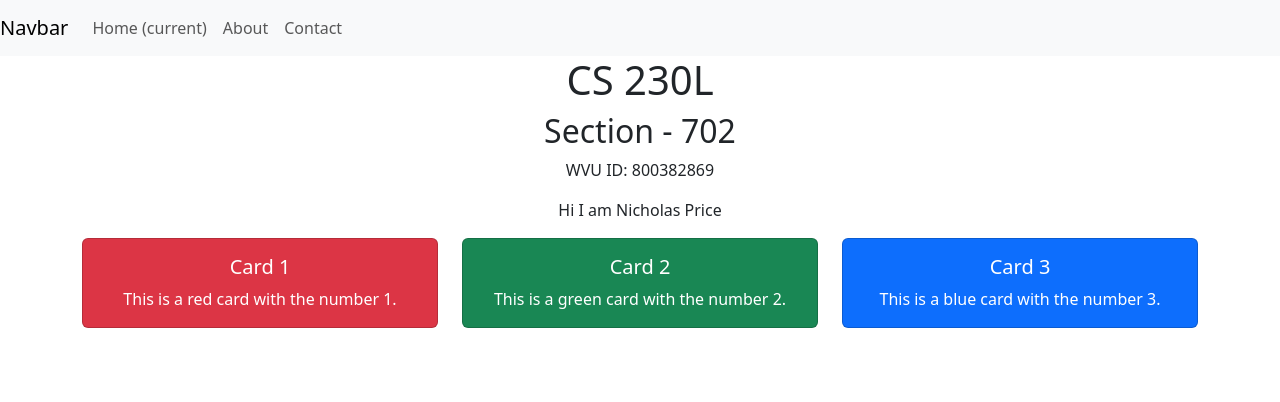
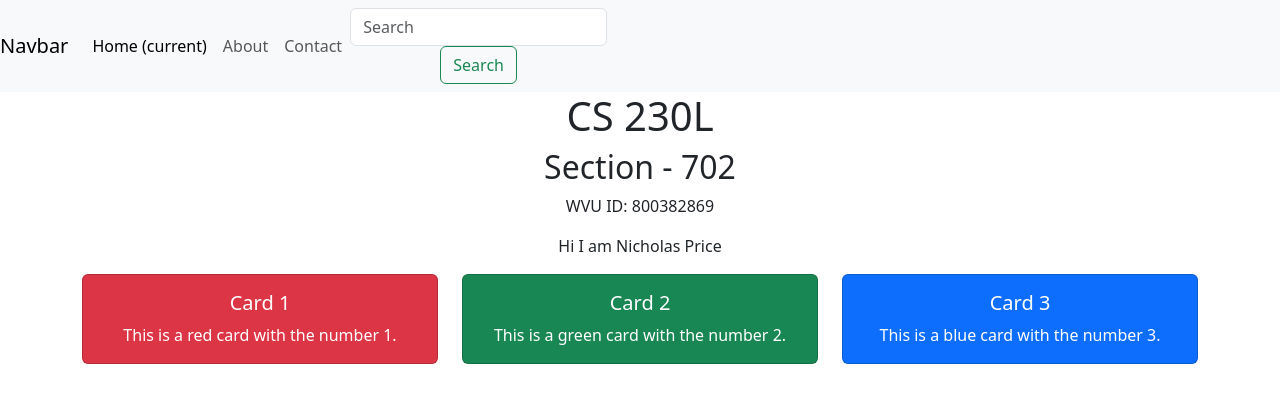
Before and after one commit to ngp00003/CS230L, a React (Create React App) app: page / in a window 1280 px wide. Shown: the top 402 px of the page. Built offline with nearby package versions, Linux system fonts and the light colour scheme.

Commit message:
Navbar Update 2 AWS 2

```diff
--- a/src/Navbar.js
+++ b/src/Navbar.js
@@ -5,21 +5,19 @@ const Navbar = () => {
   return (
     <nav className="navbar navbar-expand-lg navbar-light bg-light">
       <a className="navbar-brand" href="#">Navbar</a>
-      <button className="navbar-toggler" type="button" data-toggle="collapse" data-target="#navbarNav" aria-controls="navbarNav" aria-expanded="false" aria-label="Toggle navigation">
+      <button className="navbar-toggler" type="button" data-toggle="collapse" data-target="#navbarNavAltMarkup" aria-controls="navbarNavAltMarkup" aria-expanded="false" aria-label="Toggle navigation">
         <span className="navbar-toggler-icon"></span>
       </button>
-      <div className="collapse navbar-collapse" id="navbarNav">
-        <ul className="navbar-nav">
-          <li className="nav-item active">
-            <a className="nav-link" href="#">Home <span className="sr-only">(current)</span></a>
-          </li>
-          <li className="nav-item">
-            <a className="nav-link" href="#">About</a>
-          </li>
-          <li className="nav-item">
-            <a className="nav-link" href="#">Contact</a>
-          </li>
-        </ul>
+      <div className="collapse navbar-collapse" id="navbarNavAltMarkup">
+        <div className="navbar-nav">
+          <a className="nav-item nav-link active" href="#">Home <span className="sr-only">(current)</span></a>
+          <a className="nav-item nav-link" href="#">About</a>
+          <a className="nav-item nav-link" href="#">Contact</a>
+        </div>
+        <form className="form-inline my-2 my-lg-0">
+          <input className="form-control mr-sm-2" type="search" placeholder="Search" aria-label="Search" />
+          <button className="btn btn-outline-success my-2 my-sm-0" type="submit">Search</button>
+        </form>
       </div>
     </nav>
   );
```
